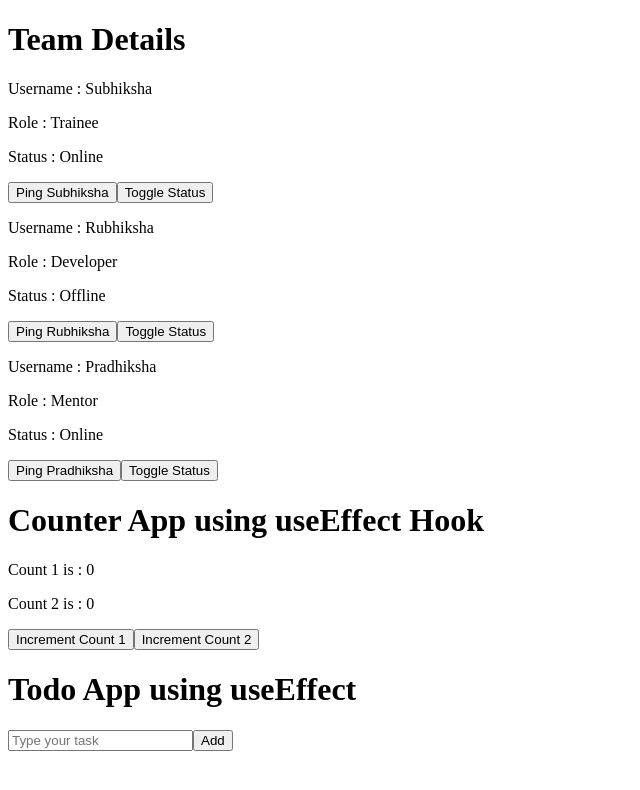
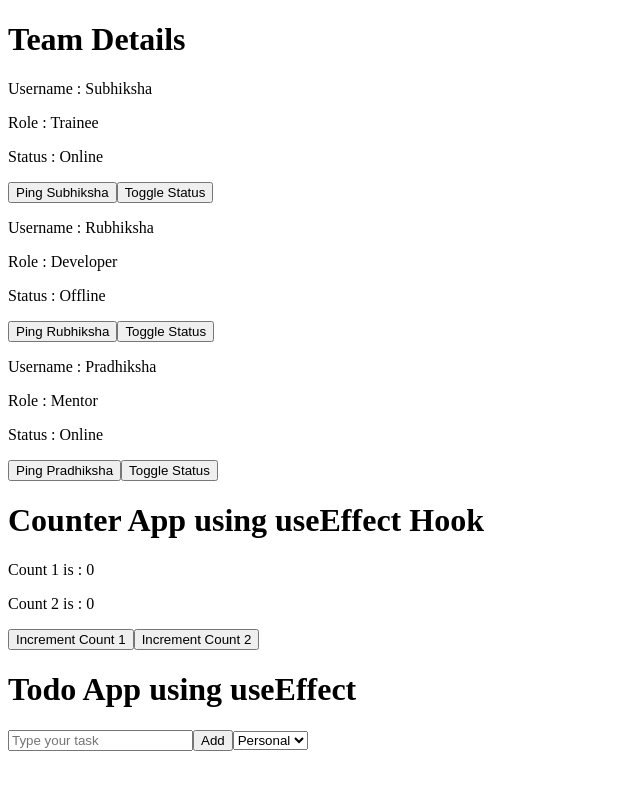
Before and after one commit to Subhiksha-G/Team-Details, a React (Vite) app: page / in a window 1280 px wide. Shown: the top 790 px of the page, without its empty margins (0-640 px from the left). Built offline with nearby package versions, Linux system fonts and the light colour scheme.

Commit message:
Added multiple dependency in useEffect hook

```diff
--- a/src/components/TodoApp/Todo-useEffect.jsx
+++ b/src/components/TodoApp/Todo-useEffect.jsx
@@ -2,15 +2,18 @@ import { useEffect, useState } from "react";
 
 export default function Todo() {
   const [tasks, setTasks] = useState("");
+
   const [newTask, setNewTask] = useState(() => {
-    const save = localStorage.getItem("");
+    const save = localStorage.getItem("My Tasks");
     return save ? JSON.parse(save) : [];
   });
 
+  const [category, setCategory] = useState("Personal");
+
   useEffect(() => {
-    localStorage.setItem("", JSON.stringify(newTask));
-    console.log("Hi");
-  }, [newTask]);
+    localStorage.setItem("My Tasks", JSON.stringify(newTask));
+    localStorage.setItem("My Category", category);
+  }, [newTask, category]);
 
   function addTask() {
     if (tasks) {
@@ -34,6 +37,10 @@ export default function Todo() {
         onChange={(event) => setTasks(event.target.value)}
       />
       <button onClick={addTask}>Add</button>
+      <select onChange={(e) => setCategory(e.target.value)} value={category}>
+        <option value="Personal">Personal</option>
+        <option value="Work">Work</option>
+      </select>
       <ul>
         {newTask.map((item, index) => (
             <li key={index}>
```
